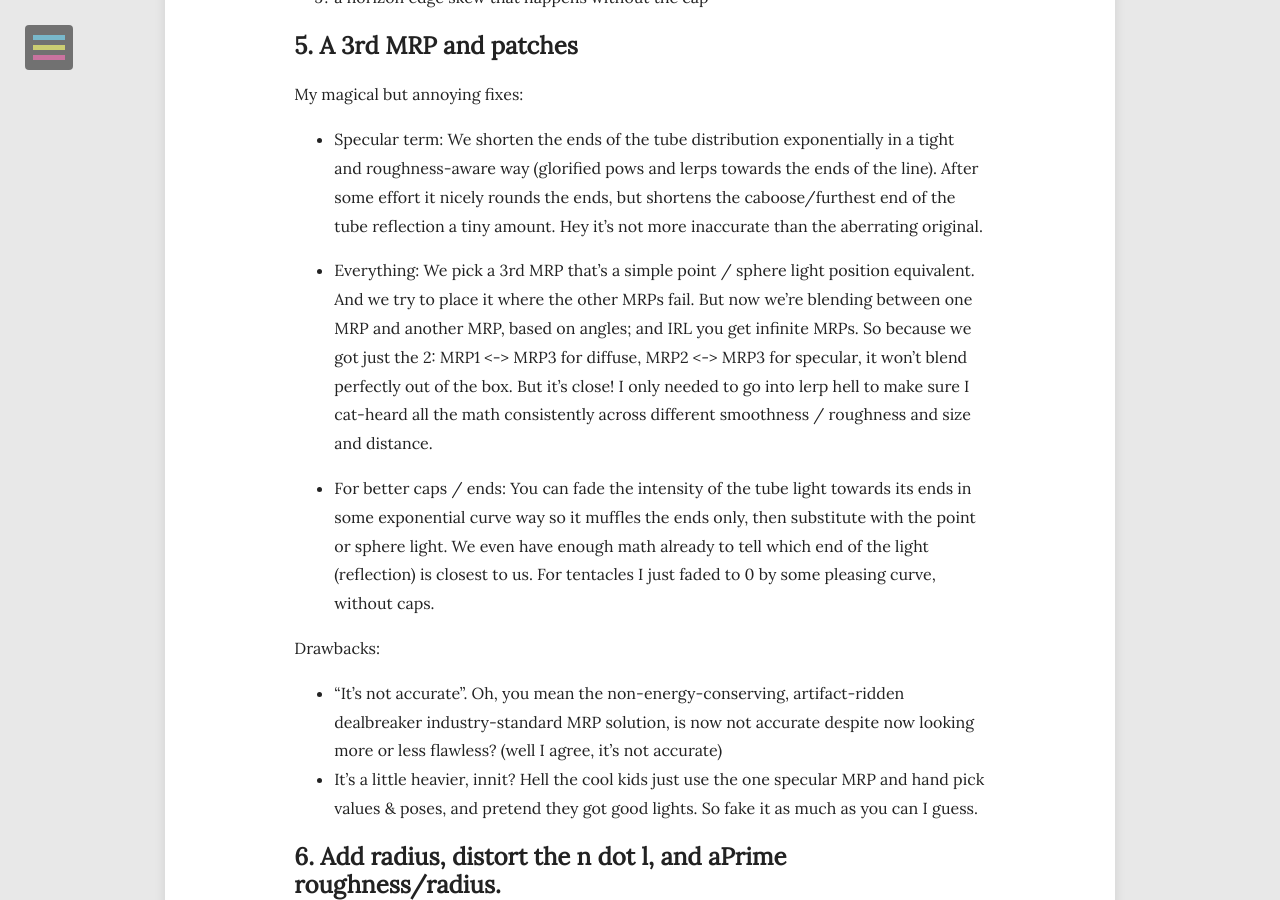
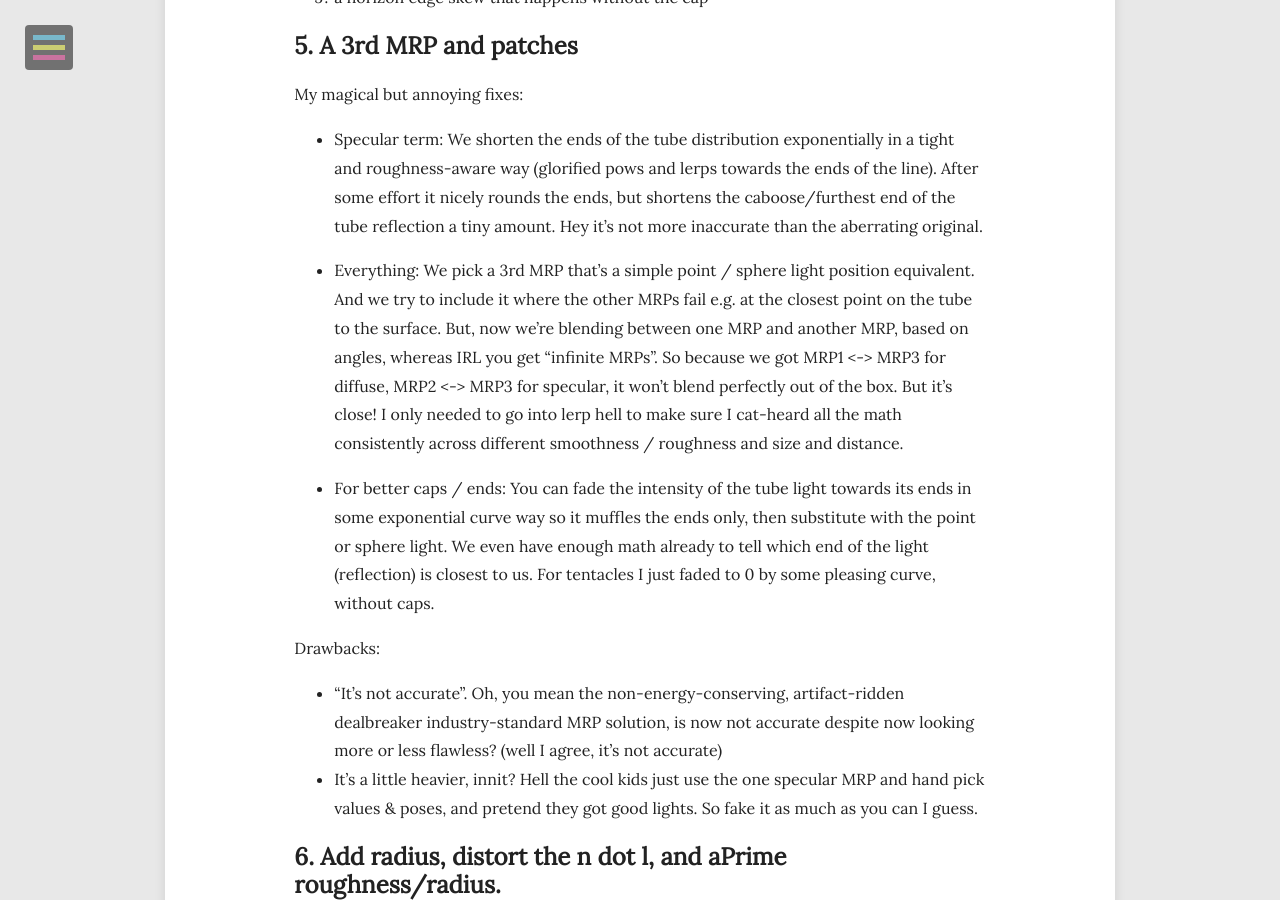
Before and after one commit to tdbe/tdbe.github.io, a Jekyll site: the page built from _posts/2025-11-28-mrp-volumetric-lights-are-broken.markdown, in a window 1280 px wide and 900 px high, scrolled down 4349 px. Built offline with Jekyll 4.4.1, drawn with Linux system fonts in a browser that asks for light colours; nearby versions of some CDN libraries; comment, search, counter and statistics services are not loaded.

Commit message:
clarification

```diff
--- a/_posts/2025-11-28-mrp-volumetric-lights-are-broken.markdown
+++ b/_posts/2025-11-28-mrp-volumetric-lights-are-broken.markdown
@@ -106,7 +106,7 @@ My magical but annoying fixes:
 
 - Specular term: We shorten the ends of the tube distribution exponentially in a tight and roughness-aware way (glorified pows and lerps towards the ends of the line). After some effort it nicely rounds the ends, but shortens the caboose/furthest end of the tube reflection a tiny amount. Hey it's not more inaccurate than the aberrating original.
 
-- Everything: We pick a 3rd MRP that's a simple point / sphere light position equivalent. And we try to place it where the other MRPs fail. But now we're blending between one MRP and another MRP, based on angles; and IRL you get infinite MRPs. So because we got just the 2: MRP1 <-> MRP3 for diffuse, MRP2 <-> MRP3 for specular, it won't blend perfectly out of the box. But it's close! I only needed to go into lerp hell to make sure I cat-heard all the math consistently across different smoothness / roughness and size and distance.
+- Everything: We pick a 3rd MRP that's a simple point / sphere light position equivalent. And we try to include it where the other MRPs fail e.g. at the closest point on the tube to the surface. But, now we're blending between one MRP and another MRP, based on angles, whereas IRL you get "infinite MRPs". So because we got MRP1 <-> MRP3 for diffuse, MRP2 <-> MRP3 for specular, it won't blend perfectly out of the box. But it's close! I only needed to go into lerp hell to make sure I cat-heard all the math consistently across different smoothness / roughness and size and distance.
 
 - For better caps / ends: You can fade the intensity of the tube light towards its ends in some exponential curve way so it muffles the ends only, then substitute with the point or sphere light. We even have enough math already to tell which end of the light (reflection) is closest to us. For tentacles I just faded to 0 by some pleasing curve, without caps.
 
```
